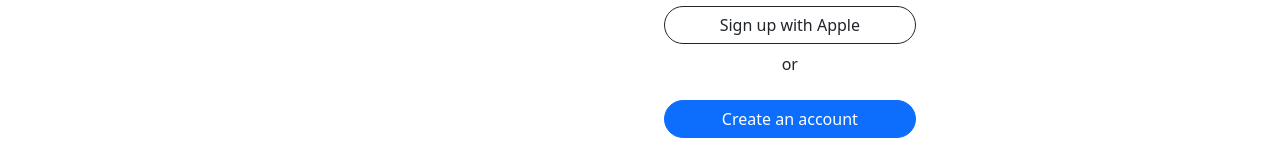
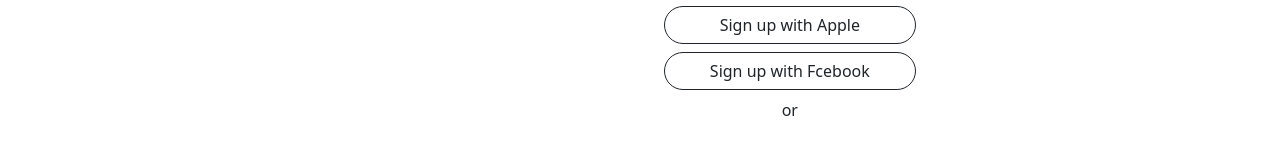
Before and after one commit to ietheng/twitter-clone, a React app: page / in a window 1280 px wide. Shown: the part 341-483 px from the top of the page. Built offline with nearby package versions, Linux system fonts and the light colour scheme; no server answers; the HTML template or start-up script is replaced by a standard one.

Commit message:
Add facebook button

```diff
--- a/src/pages/AuthPage.jsx
+++ b/src/pages/AuthPage.jsx
@@ -92,6 +92,10 @@
           <Button className="rounded-pill" variant="outline-dark">
             <i className="bi bi-apple"></i> Sign up with Apple
           </Button>
+          <Button className="rounded-pill" variant="outline-dark">
+            <i className="bi bi-facebook"></i> Sign up with Fcebook
+          </Button>
+
           <p style={{ textAlign: "center" }}>or</p>
           <Button className="rounded-pill" onClick={handleShowSignUp}>
             Create an account
```
